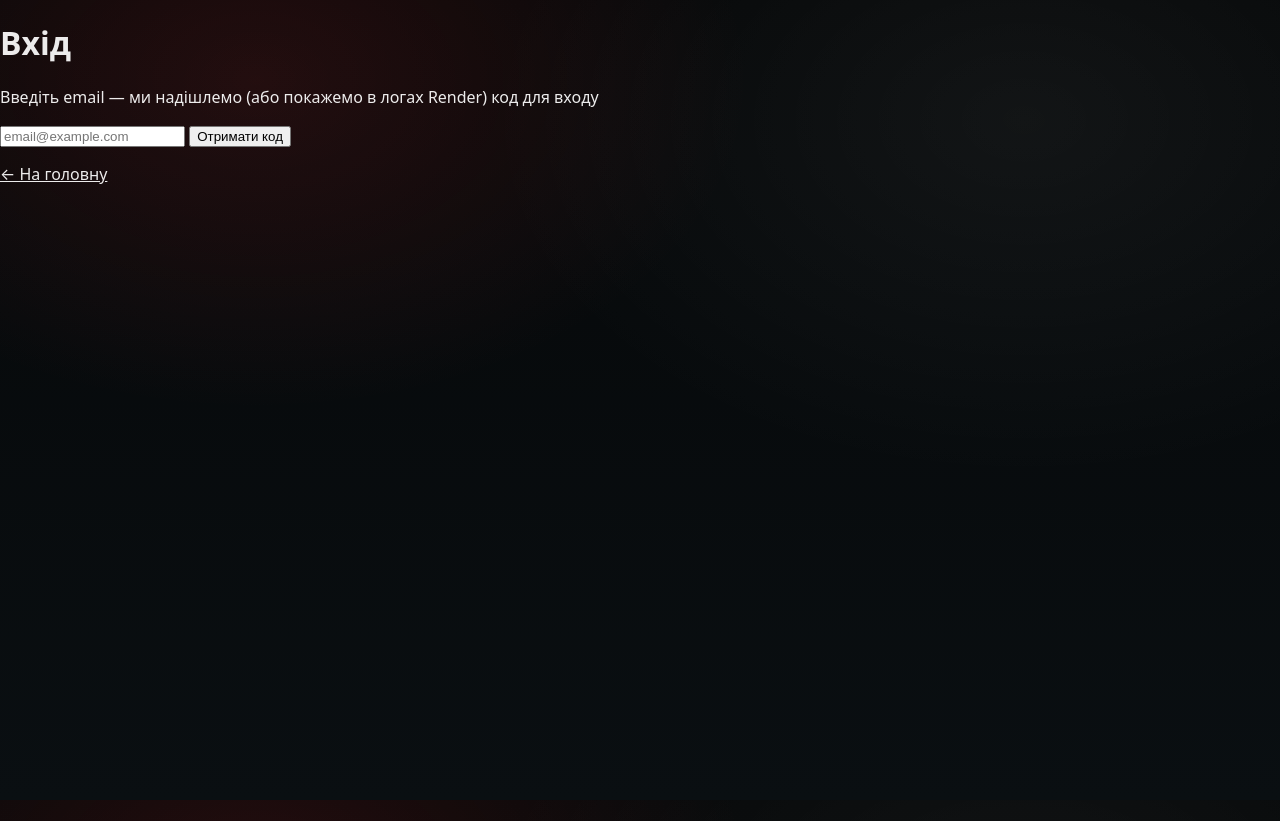
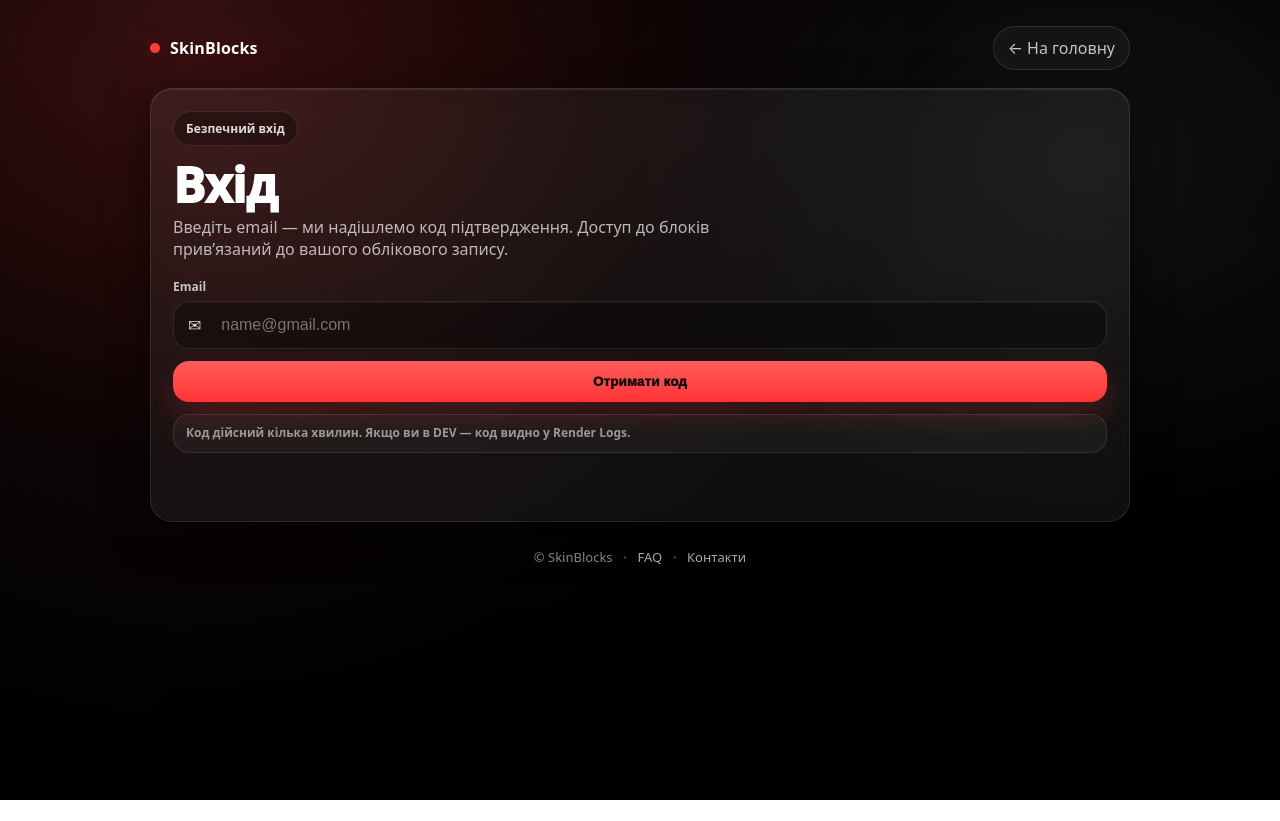
Before and after one commit to ArtemMekhedenko/site_12, a website: page login.html in a window 1280 px wide. After the commit the page ends 800 px from the top, so only its background shows below. Drawn offline with Linux system fonts and the light colour scheme; no server answers.

Commit message:
beautify login page

```diff
--- a/login.html
+++ b/login.html
@@ -3,35 +3,103 @@
 <head>
   <meta charset="UTF-8" />
   <meta name="viewport" content="width=device-width, initial-scale=1"/>
-  <title>Вхід</title>
+  <title>Вхід — SkinBlocks</title>
+
+  <!-- основной стиль сайта -->
   <link rel="stylesheet" href="style.css">
+  <!-- стиль только для логина -->
+  <link rel="stylesheet" href="style-login.css">
 </head>
-<body>
+<body class="login-page">
 
-  <div class="auth-card">
-    <h1>Вхід</h1>
-    <p>Введіть email — ми надішлемо (або покажемо в логах Render) код для входу</p>
+  <div class="login-bg">
+    <div class="login-glow"></div>
+  </div>
 
-    <form id="emailForm">
-      <input id="emailInput" type="email" placeholder="email@example.com" required />
-      <button type="submit" class="buy-btn big" id="sendCodeBtn">Отримати код</button>
-    </form>
+  <main class="login-wrap">
 
-    <div id="codeWrap" style="display:none; margin-top:14px;">
-      <form id="codeForm">
-        <input id="codeInput" inputmode="numeric" pattern="[0-9]*" maxlength="6"
-               placeholder="Код з 6 цифр" required />
-        <button type="submit" class="buy-btn big" id="loginBtn">Увійти</button>
+    <header class="login-top">
+      <a class="login-brand" href="index.html">
+        <span class="dot"></span>
+        <span>SkinBlocks</span>
+      </a>
+
+      <a class="login-back" href="index.html#blocks">← На головну</a>
+    </header>
+
+    <section class="login-card">
+      <div class="login-badge">Безпечний вхід</div>
+
+      <h1 class="login-title">Вхід</h1>
+      <p class="login-subtitle">
+        Введіть email — ми надішлемо код підтвердження.
+        Доступ до блоків прив’язаний до вашого облікового запису.
+      </p>
+
+      <!-- EMAIL -->
+      <form id="emailForm" class="login-form">
+        <label class="field">
+          <span class="label">Email</span>
+          <div class="input-wrap">
+            <span class="icon">✉</span>
+            <input id="emailInput" type="email" placeholder="name@gmail.com" required />
+          </div>
+        </label>
+
+        <button type="submit" class="btn-primary" id="sendCodeBtn">
+          Отримати код
+        </button>
+
+        <div class="mini">
+          Код дійсний кілька хвилин. Якщо ви в DEV — код видно у Render Logs.
+        </div>
       </form>
-      <button class="buy-btn big" id="resendBtn" type="button" style="margin-top:10px; opacity:.85;">
-        Надіслати код ще раз
-      </button>
-    </div>
 
-    <p id="hint" class="hint"></p>
+      <!-- CODE -->
+      <div id="codeWrap" class="code-wrap" style="display:none;">
+        <div class="divider"></div>
 
-    <a href="index.html">← На головну</a>
-  </div>
+        <div class="code-head">
+          <div class="code-title">Введіть код</div>
+          <div class="code-hint">6 цифр</div>
+        </div>
+
+        <form id="codeForm" class="login-form">
+          <label class="field">
+            <span class="label">Код</span>
+            <div class="input-wrap">
+              <span class="icon">🔒</span>
+              <input id="codeInput"
+                     inputmode="numeric"
+                     pattern="[0-9]*"
+                     maxlength="6"
+                     placeholder="123456"
+                     required />
+            </div>
+          </label>
+
+          <button type="submit" class="btn-primary" id="loginBtn">
+            Увійти
+          </button>
+
+          <button class="btn-secondary" id="resendBtn" type="button">
+            Надіслати код ще раз
+          </button>
+        </form>
+      </div>
+
+      <p id="hint" class="hint"></p>
+    </section>
+
+    <footer class="login-footer">
+      <span>© SkinBlocks</span>
+      <span class="sep">•</span>
+      <a href="index.html#faq">FAQ</a>
+      <span class="sep">•</span>
+      <a href="index.html#contacts">Контакти</a>
+    </footer>
+
+  </main>
 
   <script src="auth.js"></script>
 </body>
```
